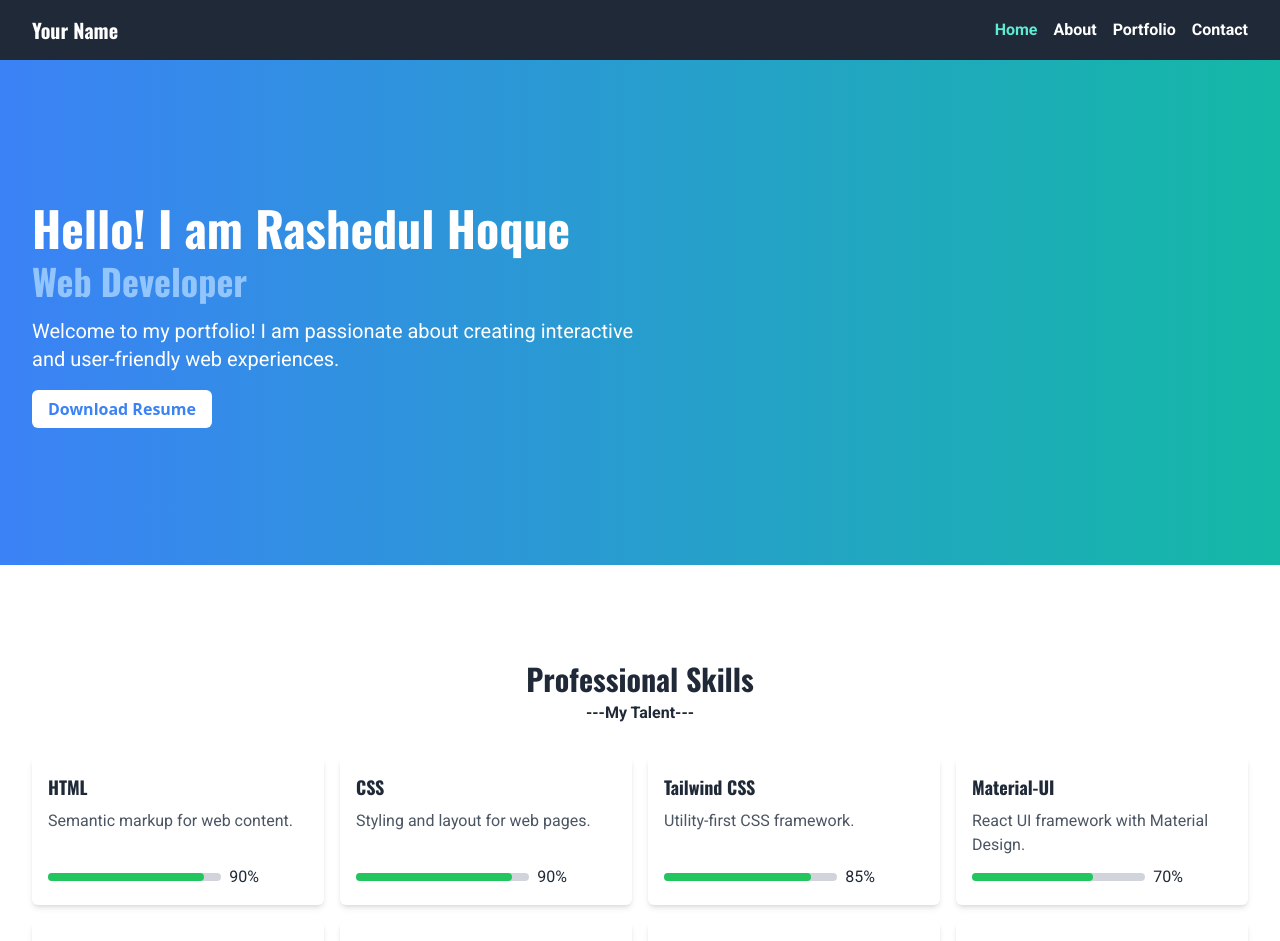
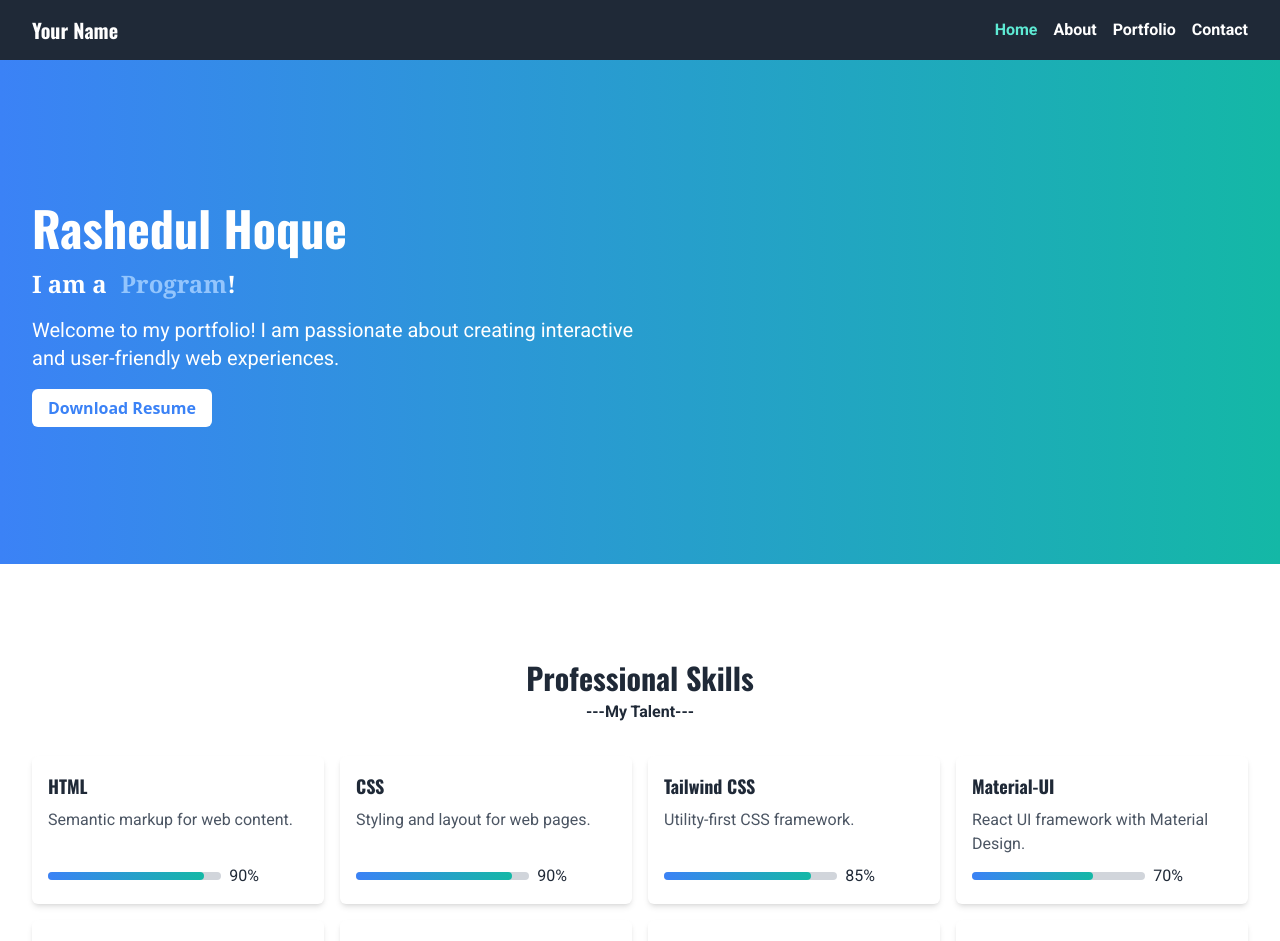
Before and after one commit to Rashedul-Hoque-Rashed/Rashedul-Hoque-portfolio, a React (Vite) app: page / in a window 1280 px wide. Shown: the top 941 px of the page. Built offline with nearby package versions, Linux system fonts and the light colour scheme.

Commit message:
added partial package

```diff
--- a/package.json
+++ b/package.json
@@ -16,8 +16,11 @@
     "react": "^18.2.0",
     "react-dom": "^18.2.0",
     "react-icons": "^4.12.0",
+    "react-particles": "^2.12.2",
     "react-router-dom": "^6.20.1",
-    "sort-by": "^1.2.0"
+    "sort-by": "^1.2.0",
+    "tsparticles": "^3.0.2",
+    "typed.js": "^2.1.0"
   },
   "devDependencies": {
     "@types/react": "^18.2.37",
--- a/src/Components/Banner/Banner.jsx
+++ b/src/Components/Banner/Banner.jsx
@@ -1,16 +1,41 @@
+import { useEffect, useRef } from "react";
+// import Particles from "../Particles/Particles";
+import Typed from "typed.js";
 
 
 const Banner = () => {
-  const jobTitle = 'Web Developer';
+
+  const el = useRef(null);
+
+  useEffect(() => {
+    const typed = new Typed(el.current, {
+        strings: ["Web Developer", "Programmer", "MERN Developer"],
+        startDelay: 300,
+        typeSpeed: 90,
+        backSpeed: 100,
+        backDelay: 100,
+        smartBackspace: true,
+        loop: true,
+        showCursor: true,
+        cursorChar: "!"
+    });
+
+    return () => {
+        typed.destroy();
+    };
+
+
+}, []);
 
   return (
     <div className="bg-gradient-to-r from-blue-500 to-teal-500 text-white py-16 md:py-28">
+       {/* <Particles/> */}
       <div className="container mx-auto flex flex-col md:flex-row justify-between items-center p-8">
         <div className="md:w-1/2">
           <h1 className="text-2xl md:text-4xl lg:text-5xl font-bold mb-4 font-oswald">
-            Hello! I am Rashedul Hoque
+            Rashedul Hoque
             <br />
-            <span className="text-3xl md:text-4xl text-blue-300 font-oswald">{jobTitle}</span>
+            <div className='mt-4 font-serif text-2xl'>I am a <span className='ml-2 text-blue-300 dotted' ref={el}></span></div>
           </h1>
           <p className="text-base md:text-lg lg:text-xl mb-6 font-roboto">
             Welcome to my portfolio! I am passionate about creating interactive and user-friendly web experiences.
--- a/src/Components/Skills/Skills.jsx
+++ b/src/Components/Skills/Skills.jsx
@@ -24,7 +24,7 @@ const Skills = () => {
             <div className="flex items-center">
               <div className="w-2/3 h-2 bg-gray-300 rounded-full">
                 <div
-                  className="h-full bg-green-500 rounded-full"
+                  className="h-full bg-gradient-to-r from-blue-500 to-teal-500 rounded-full"
                   style={{ width: `${skill.percentage}%` }}
                 ></div>
               </div>
```
Also changed, not shown: 1 other file (tests, documents, lock files or other folders).
